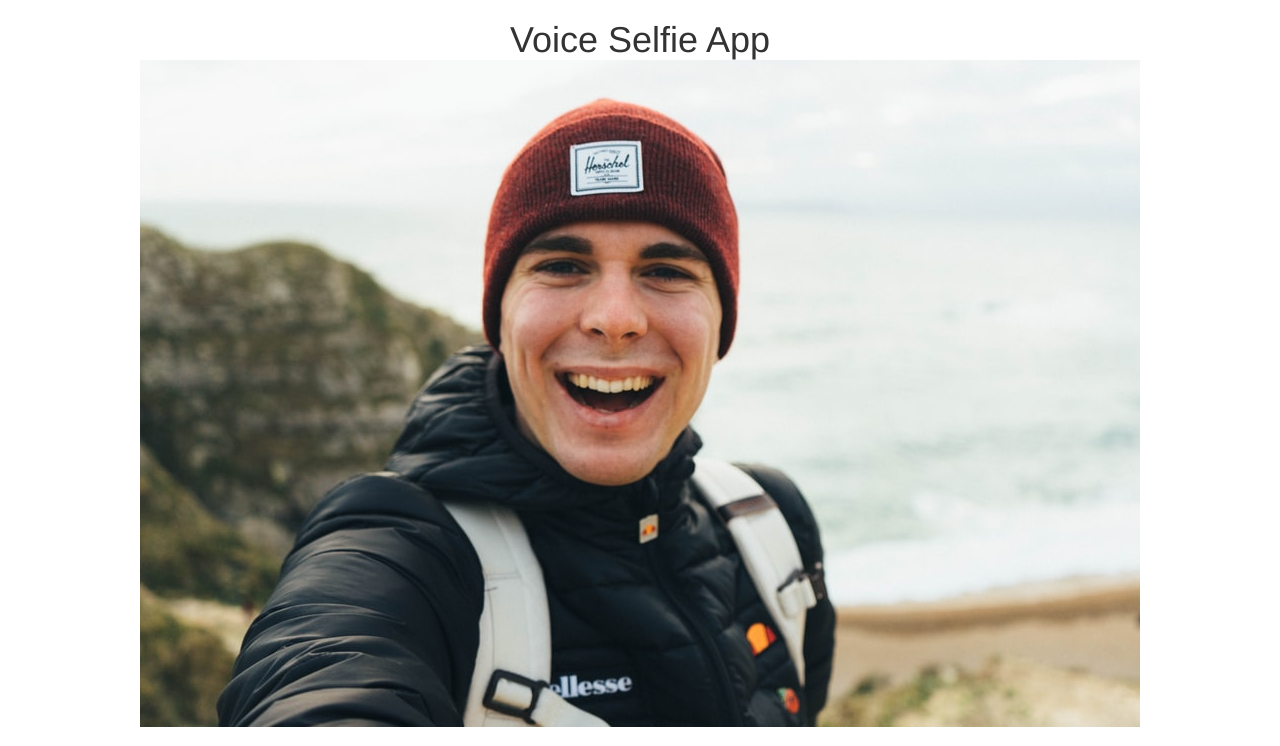
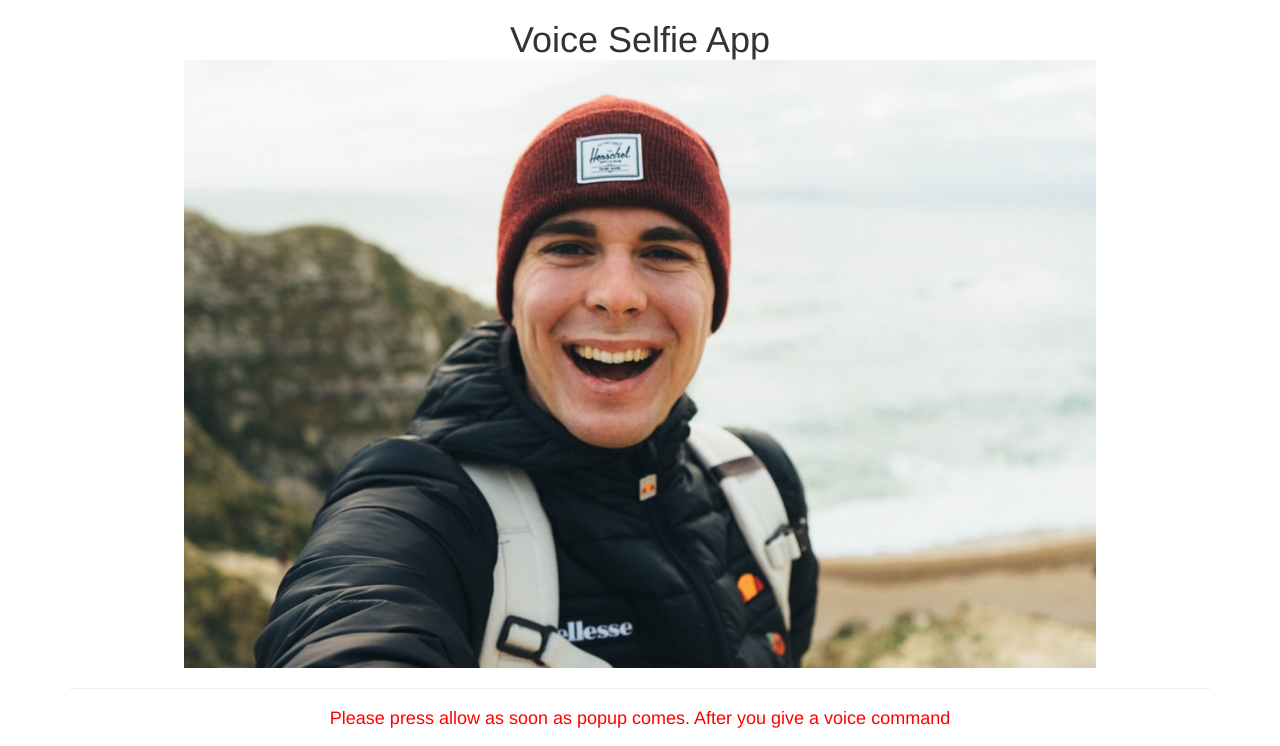
Before and after one commit to blackjoker14/class-100, a plain HTML site: page index.html in a window 1280 px wide. Shown: the top 746 px of the page. Drawn offline with nearby package versions, Linux system fonts and the light colour scheme; a script that the page names is missing.

Commit message:
Update index.html

```diff
--- a/index.html
+++ b/index.html
@@ -15,7 +15,7 @@
     <center>
         <a href="" id="link" download="myselfie.png"></a>
         <h1>Voice Selfie App
-        <img src="selfie.jpeg" id="logo-img">
+        <img src="selfie.jpeg" id="logo-img" width="80%">
         </h1>
         <hr>
         <h4 style="color:red;">Please press allow as soon as popup comes. After you give a voice command</h4>
```
